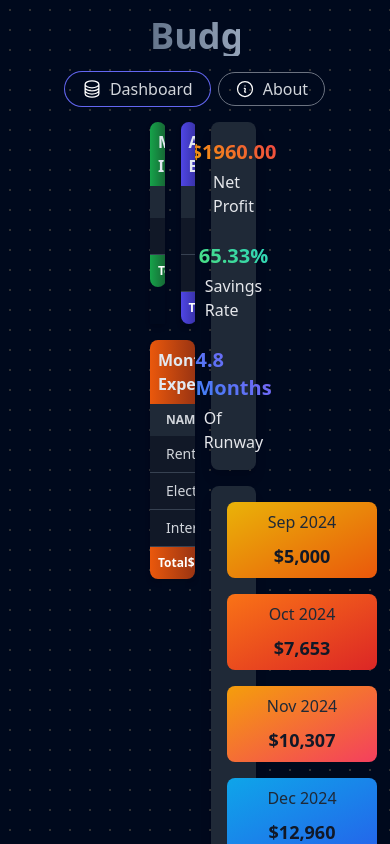
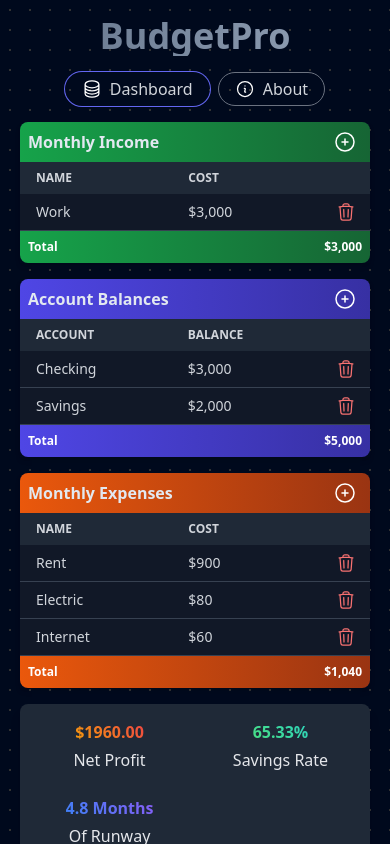
Before and after one commit to travierm/budgetpro, a Vue app: page / in a window 390 px wide. Shown: the top 844 px of the page. Built offline with nearby package versions, Linux system fonts and the light colour scheme.

Commit message:
Made it mobile friendly

```diff
--- a/src/App.vue
+++ b/src/App.vue
@@ -6,7 +6,7 @@ import { RouterView } from 'vue-router';
 </script>
 
 <template>
-  <div class="mx-[150px]">
+  <div class="lg:mx-[150px] mx-[20px] md:mx-[40px]">
     <h1 class="text-4xl font-bold text-center my-4 gradient-title">BudgetPro</h1>
     <div>
       <Navbar />
--- a/src/components/QuickStats.vue
+++ b/src/components/QuickStats.vue
@@ -1,9 +1,9 @@
 <template>
     <div class="bg-gray-800 shadow-lg rounded-lg p-4">
-        <div class="grid grid-cols-1 sm:grid-cols-2 lg:grid-cols-3 gap-6">
+        <div class="grid grid-cols-2 sm:grid-cols-3 gap-6">
 
             <div class="flex flex-col items-center">
-                <div class="text-xl font-extrabold gradient-text-profit">
+                <div class="text-md md:text-xl font-extrabold gradient-text-profit">
                     ${{ netProfit.toFixed(2) }}
                 </div>
                 <div class="text-base font-medium text-gray-200 mt-1">
@@ -11,7 +11,7 @@
                 </div>
             </div>
             <div class="flex flex-col items-center">
-                <div class="text-xl font-extrabold gradient-text-savings">
+                <div class="text-md md:text-xl font-extrabold gradient-text-savings">
                     {{ savingsRate.toFixed(2) }}%
                 </div>
                 <div class="text-base font-medium text-gray-200 mt-1">
@@ -20,7 +20,7 @@
             </div>
 
             <div class="flex flex-col items-center">
-                <div class="text-xl font-extrabold gradient-text-runway">
+                <div class="text-md md:text-xl font-extrabold gradient-text-runway">
                     {{ financialRunway }} Months
                 </div>
                 <div class="text-base font-medium text-gray-200 mt-1">
--- a/src/pages/AboutPage.vue
+++ b/src/pages/AboutPage.vue
@@ -1,14 +1,15 @@
 <template>
-    <div class="flex gap-4 justify-center p-4">
-        <div class="w-3/4 bg-gray-800 shadow-lg rounded-lg p-4 text-white">
+    <div class="flex gap-4 justify-center px-4">
+        <div class="xl:w-3/4 bg-gray-800 shadow-lg rounded-lg p-4 text-white">
             <h1 class=" text-2xl font-bold">Great financial insights with minimal data.</h1>
-            <p class="mt-4 text-md">Most finance tracking apps want to see every transaction you make and then provide
-                you mediocre insights.</p>
+            <p class="mt-4 text-md">Most finance tracking apps demand access to every transaction you make and provide
+                mediocre insights.</p>
             <p>These apps sell your data or put ads in front of your face while providing a subpar product.</p>
             <br />
-            <p>BudgetPro keeps it simple. Provide a small amount of data, and we can calculate great insights into
-                your
-                finances without ever sending your data to a server.</p>
+            <p>BudgetPro keeps it simple. With a small amount of data, we can calculate valuable insights into your
+                finances
+                without ever sending your data to a server.
+            </p>
 
             <br />
             <p>We don't track any actions you make, we don't run analytics and we won't run ads.</p>
@@ -17,7 +18,7 @@
             <p>This software is completely open source: <a class="text-blue-400" target="_blank"
                     href="https://github.com/travierm/budgetpro">BudgetPro</a></p>
             <br />
-            <p class="text-center">Designed and build by <a target="_blank" class="text-blue-400"
+            <p class="">Designed and build by <a target="_blank" class="text-blue-400"
                     href="https://tecdrip.com">Tecdrip</a></p>
         </div>
     </div>
--- a/src/pages/MainPage.vue
+++ b/src/pages/MainPage.vue
@@ -4,14 +4,12 @@ import QuickStats from '../components/QuickStats.vue';
 import MonthForecast from '../components/MonthForecast.vue';
 
 import { income, expenses, accountBalances } from '../lib/appData';
-
-//const hasRecords = income.value.length > 0 && expenses.value.length > 0 && accountBalances.value.length > 0;
 </script>
 
 <template>
-    <div class="flex gap-4">
-        <div class="flex flex-col gap-4 w-1/2">
-            <div class="grid grid-cols-2 gap-4">
+    <div class="flex gap-4 flex-col xl:flex-row">
+        <div class="flex flex-col gap-4 xl:w-1/2">
+            <div class="grid grid-cols-1 gap-4 sm:grid-cols-2">
                 <TableInput v-model="income" name="Monthly Income" class="flex-grow" gradient-from="from-green-600"
                     gradient-to="to-green-800" />
                 <TableInput v-model="accountBalances" name="Account Balances" class="flex-grow"
@@ -22,7 +20,7 @@ import { income, expenses, accountBalances } from '../lib/appData';
                 gradient-to="to-orange-800" />
         </div>
 
-        <div class="w-1/2">
+        <div class="xl:w-1/2">
             <div class="">
                 <QuickStats />
             </div>
```
